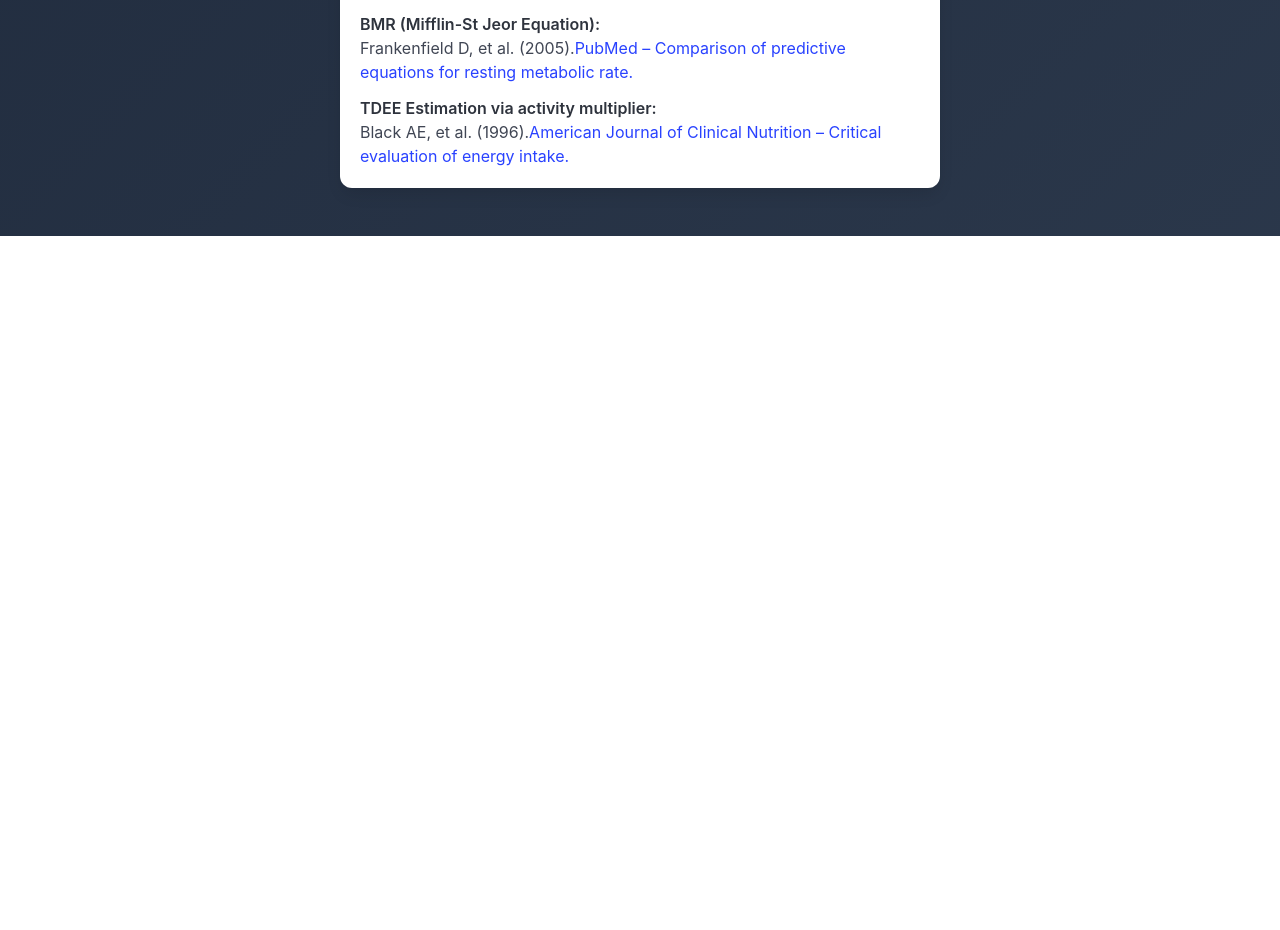
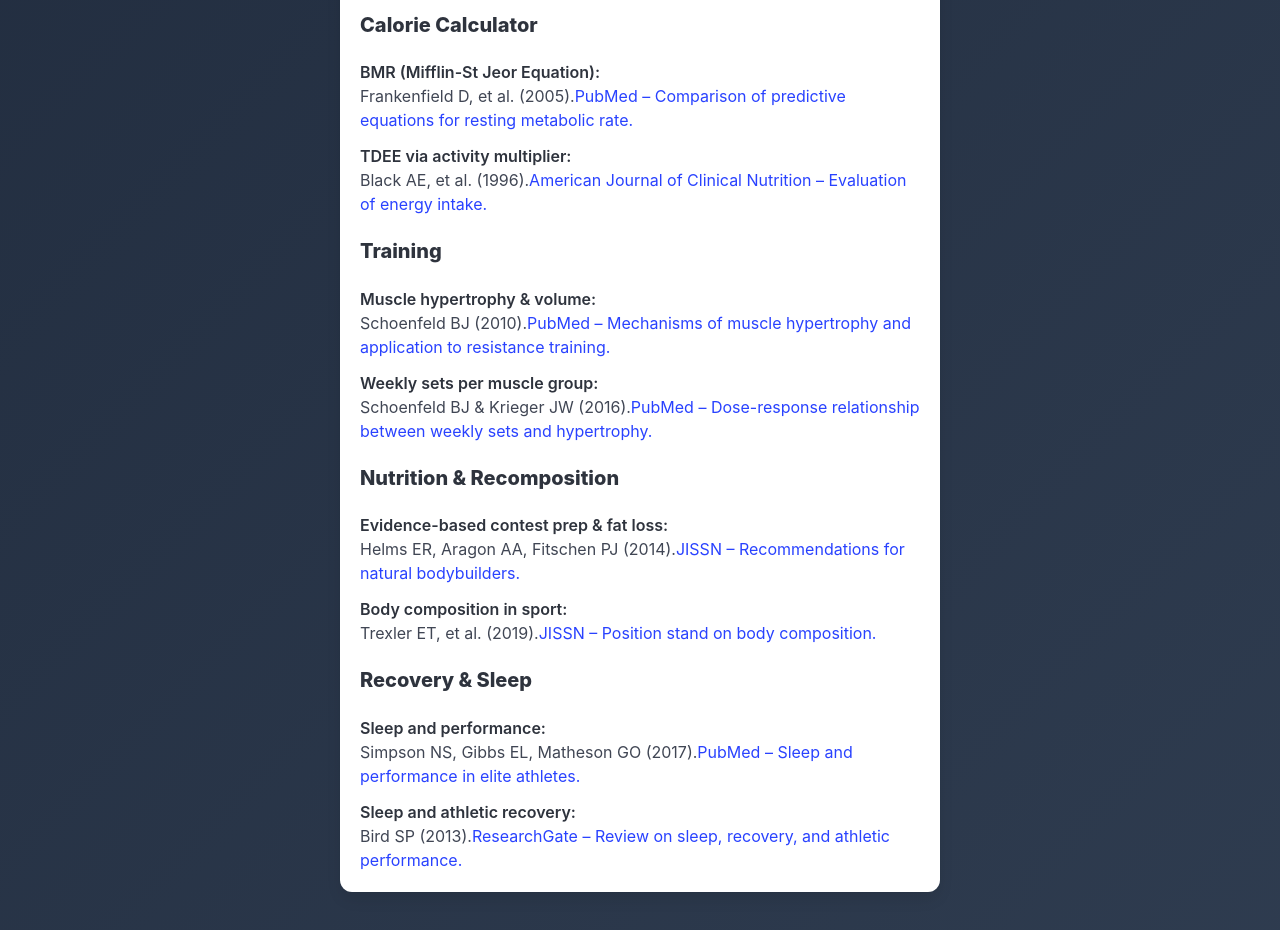
Before and after one commit to rainahuel/fitness-web, a React (Vite) app: page /references in a window 1280 px wide. Shown: the part 640-1570 px from the top of the page. Before the commit the page ends 876 px from the top, so only its background shows below. Built offline with nearby package versions, Linux system fonts and the light colour scheme.

Commit message:
actualizacion references, texto y nuevas referencias de entreno y descanso

```diff
--- a/src/pages/References.tsx
+++ b/src/pages/References.tsx
@@ -1,4 +1,3 @@
-
 import React from "react";
 
 export default function References() {
@@ -7,9 +6,10 @@ export default function References() {
       <div className="box box-content">
         <h2 className="title is-4 has-text-centered">Scientific References</h2>
         <p className="mb-4">
-          These are the scientific sources we used to build the macro and calorie calculators for Built by Rain:
+          These references are here to help you better understand how to train, eat, and recover.
+          Every body is different — there’s no single formula that works for everyone.
+          But having science-based foundations gives you a solid starting point to build your own path with confidence.
         </p>
-
         <h3 className="title is-5 mt-4">Macro Calculator</h3>
         <ul>
           <li>
@@ -45,10 +45,64 @@ export default function References() {
             </a>
           </li>
           <li className="mt-3">
-            <strong>TDEE Estimation via activity multiplier:</strong><br />
+            <strong>TDEE via activity multiplier:</strong><br />
             Black AE, et al. (1996).
             <a href="https://academic.oup.com/ajcn/article/51/2/241/4695475" target="_blank" rel="noopener noreferrer">
-              American Journal of Clinical Nutrition – Critical evaluation of energy intake.
+              American Journal of Clinical Nutrition – Evaluation of energy intake.
+            </a>
+          </li>
+        </ul>
+
+        <h3 className="title is-5 mt-5">Training</h3>
+        <ul>
+          <li>
+            <strong>Muscle hypertrophy & volume:</strong><br />
+            Schoenfeld BJ (2010).
+            <a href="https://pubmed.ncbi.nlm.nih.gov/20847704/" target="_blank" rel="noopener noreferrer">
+              PubMed – Mechanisms of muscle hypertrophy and application to resistance training.
+            </a>
+          </li>
+          <li className="mt-3">
+            <strong>Weekly sets per muscle group:</strong><br />
+            Schoenfeld BJ & Krieger JW (2016).
+            <a href="https://pubmed.ncbi.nlm.nih.gov/27102172/" target="_blank" rel="noopener noreferrer">
+              PubMed – Dose-response relationship between weekly sets and hypertrophy.
+            </a>
+          </li>
+        </ul>
+
+        <h3 className="title is-5 mt-5">Nutrition & Recomposition</h3>
+        <ul>
+          <li>
+            <strong>Evidence-based contest prep & fat loss:</strong><br />
+            Helms ER, Aragon AA, Fitschen PJ (2014).
+            <a href="https://jissn.biomedcentral.com/articles/10.1186/1550-2783-11-20" target="_blank" rel="noopener noreferrer">
+              JISSN – Recommendations for natural bodybuilders.
+            </a>
+          </li>
+          <li className="mt-3">
+            <strong>Body composition in sport:</strong><br />
+            Trexler ET, et al. (2019).
+            <a href="https://jissn.biomedcentral.com/articles/10.1186/s12970-018-0242-y" target="_blank" rel="noopener noreferrer">
+              JISSN – Position stand on body composition.
+            </a>
+          </li>
+        </ul>
+
+        <h3 className="title is-5 mt-5">Recovery & Sleep</h3>
+        <ul>
+          <li>
+            <strong>Sleep and performance:</strong><br />
+            Simpson NS, Gibbs EL, Matheson GO (2017).
+            <a href="https://pubmed.ncbi.nlm.nih.gov/29083410/" target="_blank" rel="noopener noreferrer">
+              PubMed – Sleep and performance in elite athletes.
+            </a>
+          </li>
+          <li className="mt-3">
+            <strong>Sleep and athletic recovery:</strong><br />
+            Bird SP (2013).
+            <a href="https://www.researchgate.net/publication/258686799" target="_blank" rel="noopener noreferrer">
+              ResearchGate – Review on sleep, recovery, and athletic performance.
             </a>
           </li>
         </ul>
```
Also changed, not shown: src/pages/References_Complete.tsx (deleted, +0 -58 lines).
